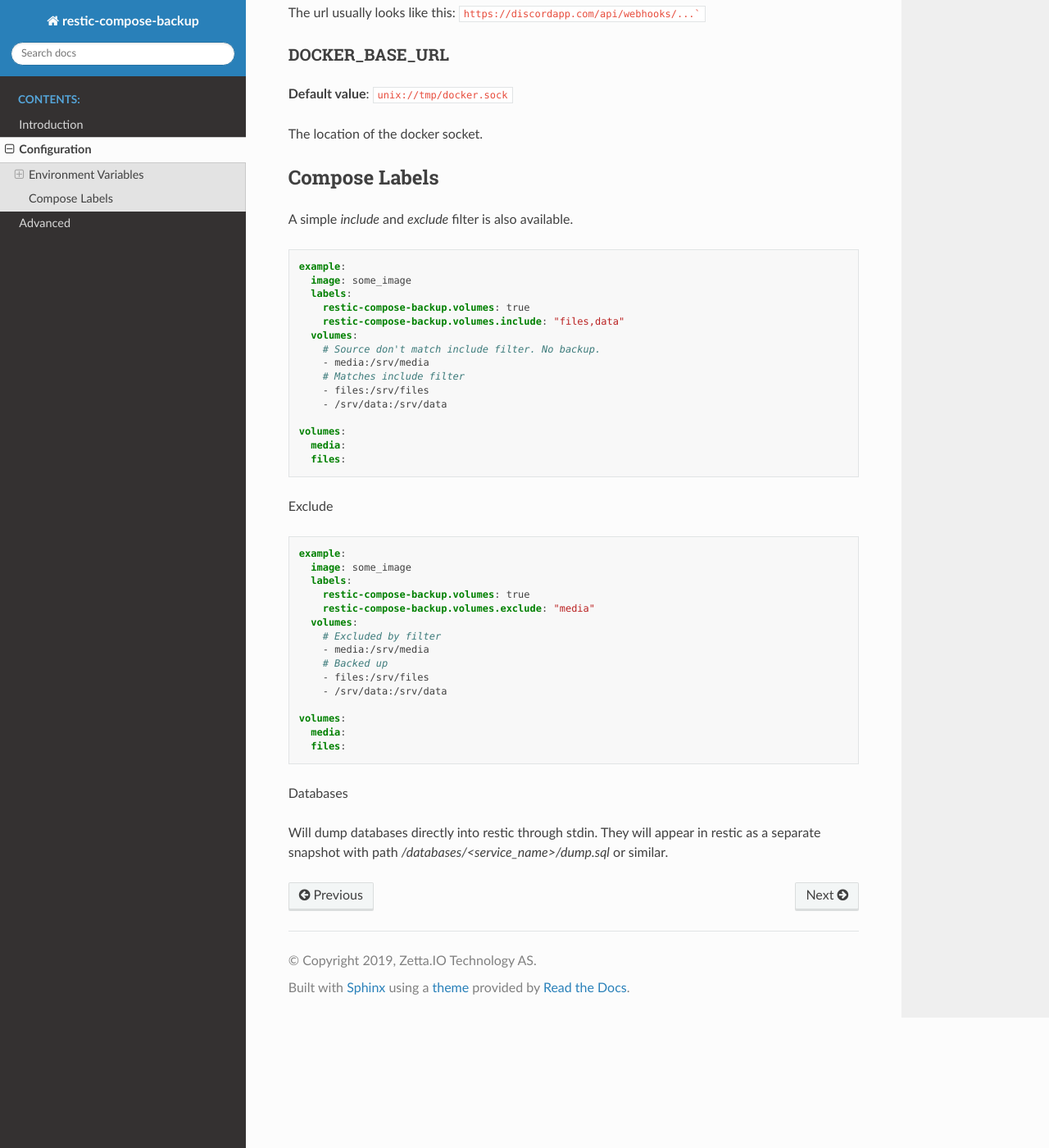
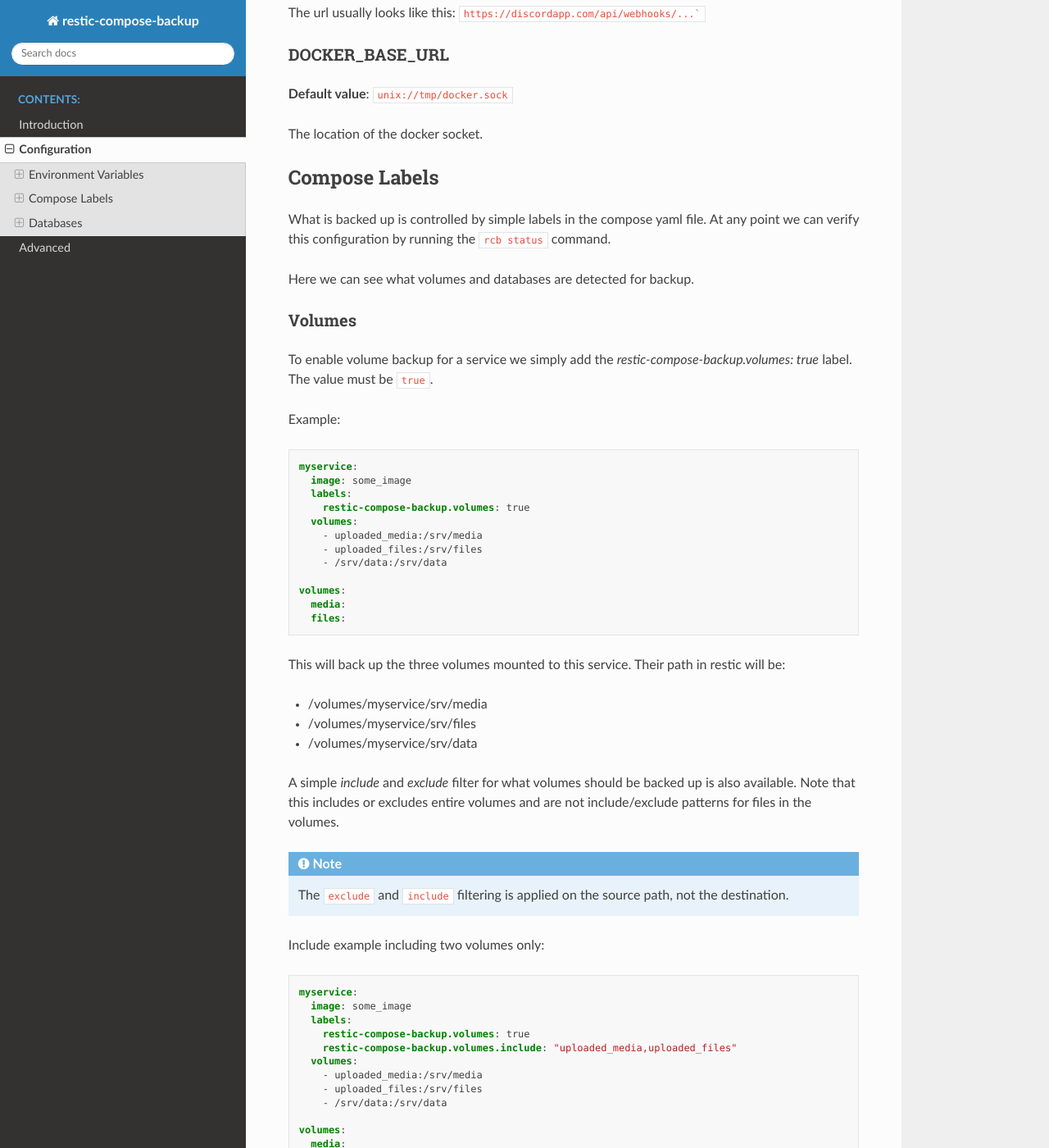
Before and after one commit to ZettaIO/restic-compose-backup, a Sphinx documentation site: the page built from docs/guide/configuration.rst, in a window 1280 px wide and 1400 px high, scrolled down 3267 px. Shown: the whole window at 82% size. Built offline with Sphinx 7.4.7 and the Read the Docs theme 2.0.0, drawn with Linux system fonts in a browser that asks for light colours; some of the changed text lies outside the part shown.

Commit message:
configuration: Compose labels

```diff
--- a/docs/guide/configuration.rst
+++ b/docs/guide/configuration.rst
@@ -176,7 +176,87 @@
 Compose Labels
 --------------
 
-A simple `include` and `exclude` filter is also available.
+What is backed up is controlled by simple labels in the compose
+yaml file. At any point we can verify this configuration
+by running the ``rcb status`` command.
+
+.. code:
+
+    $ docker-compose run --rm backup rcb status
+    INFO: Status for compose project 'myproject'
+    INFO: Repository: '<restic repository>'
+    INFO: Backup currently running?: False
+    INFO: --------------- Detected Config ---------------
+    INFO: service: mysql
+    INFO:  - mysql (is_ready=True)
+    INFO: service: mariadb
+    INFO:  - mariadb (is_ready=True)
+    INFO: service: postgres
+    INFO:  - postgres (is_ready=True)
+    INFO: service: web
+    INFO:  - volume: media
+    INFO:  - volume: /srv/files
+
+Here we can see what volumes and databases are detected for backup.
+
+Volumes
+~~~~~~~
+
+To enable volume backup for a service we simply add the
+`restic-compose-backup.volumes: true` label. The value
+must be ``true``.
+
+Example:
+
+.. code:: yaml
+
+    myservice:
+      image: some_image
+      labels:
+        restic-compose-backup.volumes: true
+      volumes:
+        - uploaded_media:/srv/media
+        - uploaded_files:/srv/files
+        - /srv/data:/srv/data
+
+    volumes:
+      media:
+      files:
+
+This will back up the three volumes mounted to this service.
+Their path in restic will be:
+
+- /volumes/myservice/srv/media
+- /volumes/myservice/srv/files
+- /volumes/myservice/srv/data
+
+A simple `include` and `exclude` filter for what volumes
+should be backed up is also available. Note that this
+includes or excludes entire volumes and are not include/exclude
+patterns for files in the volumes.
+
+.. note:: The ``exclude`` and ``include`` filtering is applied on
+          the source path, not the destination.
+
+Include example including two volumes only:
+
+.. code:: yaml
+
+    myservice:
+      image: some_image
+      labels:
+        restic-compose-backup.volumes: true
+        restic-compose-backup.volumes.include: "uploaded_media,uploaded_files"
+      volumes:
+        - uploaded_media:/srv/media
+        - uploaded_files:/srv/files
+        - /srv/data:/srv/data
+
+    volumes:
+      media:
+      files:
+
+Exclude example achieving the same result as the example above.
 
 .. code:: yaml
 
@@ -184,27 +264,7 @@
       image: some_image
       labels:
         restic-compose-backup.volumes: true
-        restic-compose-backup.volumes.include: "files,data"
-      volumes:
-        # Source don't match include filter. No backup.
-        - media:/srv/media
-        # Matches include filter
-        - files:/srv/files
-        - /srv/data:/srv/data
-
-    volumes:
-      media:
-      files:
-
-Exclude
-
-.. code:: yaml
-
-    example:
-      image: some_image
-      labels:
-        restic-compose-backup.volumes: true
-        restic-compose-backup.volumes.exclude: "media"
+        restic-compose-backup.volumes.exclude: "data"
       volumes:
         # Excluded by filter
         - media:/srv/media
@@ -216,8 +276,133 @@
       media:
       files:
 
+The ``exclude`` and ``include`` tag can be used together
+in more complex situations.
+
 Databases
+---------
 
-Will dump databases directly into restic through stdin.
-They will appear in restic as a separate snapshot with
-path `/databases/<service_name>/dump.sql` or similar.
+mariadb
+~~~~~~~
+
+To enable backup of mariadb simply add the
+``restic-compose-backup.mariadb: true`` label.
+
+Credentials are fetched from the following environment
+variables in the mariadb service. This is the standard
+when using the official mariadb_ image.
+
+.. code::
+
+    MYSQL_USER
+    MYSQL_PASSWORD
+
+Backups are done by dumping all databases directly into
+restic through stdin using ``mysqldump``. It will appear
+in restic as a separate snapshot with path
+``/databases/<service_name>/all_databases.sql``.
+
+.. warning: This will only back up the databases the
+            ``MYSQL_USER` has access to. If you have multiple
+            databases this must be taken into consideration.
+
+Example:
+
+.. code:: yaml
+
+    mariadb:
+      image: mariadb:10
+      labels:
+        restic-compose-backup.mariadb: true
+      env_file:
+        mariadb-credentials.env
+      volumes:
+        - mariadb:/var/lib/mysql
+
+    volumes:
+      mariadb:
+
+mysql
+~~~~~
+
+To enable backup of mysql simply add the
+``restic-compose-backup.mysql: true`` label.
+
+Credentials are fetched from the following environment
+variables in the mysql service. This is the standard
+when using the official mysql_ image.
+
+.. code::
+
+    MYSQL_USER
+    MYSQL_PASSWORD
+
+Backups are done by dumping all databases directly into
+restic through stdin using ``mysqldump``. It will appear
+in restic as a separate snapshot with path
+``/databases/<service_name>/all_databases.sql``.
+
+.. warning: This will only back up the databases the
+            ``MYSQL_USER` has access to. If you have multiple
+            databases this must be taken into consideration.
+
+Example:
+
+.. code:: yaml
+
+    mysql:
+      image: mysql:5
+      labels:
+        restic-compose-backup.mysql: true
+      env_file:
+        mysql-credentials.env
+      volumes:
+        - mysql:/var/lib/mysql
+
+volumes:
+  mysql:
+
+postgres
+~~~~~~~~
+
+To enable backup of mysql simply add the
+``restic-compose-backup.postgres: true`` label.
+
+Credentials are fetched from the following environment
+variables in the postgres service. This is the standard
+when using the official postgres_ image.
+
+.. code::
+
+    POSTGRES_USER
+    POSTGRES_PASSWORD
+    POSTGRES_DB
+
+Backups are done by dumping the ``POSTGRES_DB`` directly into
+restic through stdin using ``pg_dump``. It will appear
+in restic as a separate snapshot with path
+``/databases/<service_name>/<POSTGRES_DB>.sql``.
+
+.. warning:: Currently only the ``POSTGRES_DB`` database
+             is dumped.
+
+Example:
+
+.. code:: yaml
+
+    postgres:
+      image: postgres:11
+      labels:
+        # Enables backup of this database
+        restic-compose-backup.postgres: true
+      env_file:
+        postgres-credentials.env
+      volumes:
+        - pgdata:/var/lib/postgresql/data
+
+    volumes:
+      pgdata:
+
+.. _mariadb: https://hub.docker.com/_/mariadb
+.. _mysql: https://hub.docker.com/_/mysql
+.. _postgres: https://hub.docker.com/_/postgres
```
